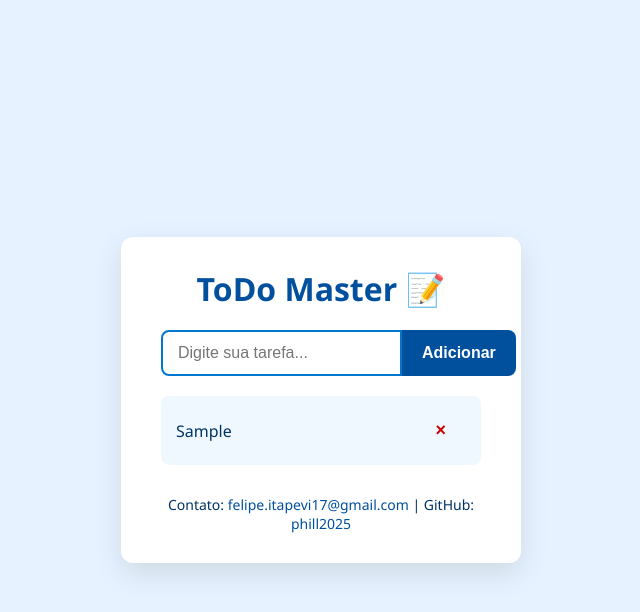
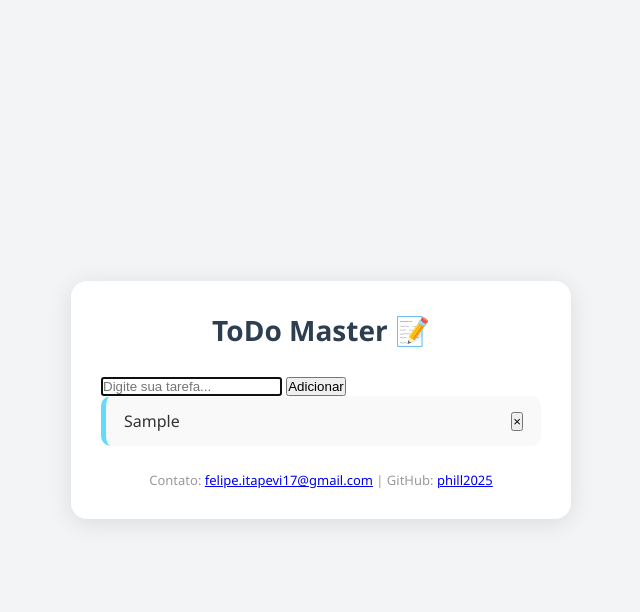
Before and after one commit to phill2025/todo-master, a plain HTML site: page index.html in a window 1280 px wide. Both pictures are taken after typing "Sample" into the empty fields and a click on the button "Adicionar". Shown: the whole page, without its empty margins (319-959 px from the left). Drawn offline with Linux system fonts and the light colour scheme.

```diff
--- a/style.css
+++ b/style.css
@@ -1,4 +1,4 @@
-/* Reset básico */
+/* Reset */
 * {
   margin: 0;
   padding: 0;
@@ -6,103 +6,107 @@
 }
 
 body {
+  background-color: #f3f4f6;
   font-family: 'Segoe UI', Tahoma, Geneva, Verdana, sans-serif;
-  background: #e6f2ff;
   display: flex;
+  align-items: center;
   justify-content: center;
-  align-items: center;
-  min-height: 100vh;
-  padding: 20px;
+  height: 100vh;
+  color: #333;
 }
 
+/* Container */
 .container {
-  background: #fff;
-  padding: 30px 40px;
-  border-radius: 12px;
-  box-shadow: 0 10px 30px rgba(0,0,0,0.1);
-  width: 100%;
-  max-width: 400px;
+  background-color: #ffffff;
+  padding: 30px;
+  border-radius: 16px;
+  box-shadow: 0 4px 25px rgba(0, 0, 0, 0.1);
+  width: 90%;
+  max-width: 500px;
+  transition: all 0.3s ease-in-out;
 }
 
-h1 {
+/* Título */
+.container h1 {
   text-align: center;
-  margin-bottom: 20px;
-  color: #00509e;
-  font-weight: 700;
+  margin-bottom: 25px;
+  font-size: 28px;
+  color: #2c3e50;
 }
 
-.input-group {
+/* Input e botão */
+.input-section {
   display: flex;
   margin-bottom: 20px;
 }
 
-input[type="text"] {
-  flex-grow: 1;
+.input-section input {
+  flex: 1;
   padding: 12px 15px;
-  border: 2px solid #00509e;
+  border: 2px solid #ddd;
   border-radius: 8px 0 0 8px;
   font-size: 16px;
   outline: none;
-  transition: border-color 0.3s ease;
+  transition: border 0.2s;
 }
 
-input[type="text"]:focus {
-  border-color: #0077cc;
+.input-section input:focus {
+  border-color: #61dafb;
 }
 
-button {
+.input-section button {
   padding: 12px 20px;
+  background-color: #61dafb;
   border: none;
-  background-color: #00509e;
-  color: white;
-  font-weight: 600;
-  font-size: 16px;
   border-radius: 0 8px 8px 0;
+  color: #fff;
+  font-weight: bold;
   cursor: pointer;
-  transition: background-color 0.3s ease;
+  transition: background 0.3s ease;
 }
 
-button:hover {
-  background-color: #0077cc;
+.input-section button:hover {
+  background-color: #4ec1e7;
 }
 
-ul#taskList {
-  list-style: none;
+/* Lista */
+ul {
+  list-style-type: none;
+  padding: 0;
 }
 
-ul#taskList li {
-  background: #f0f8ff;
-  padding: 12px 15px;
-  border-radius: 8px;
+ul li {
+  background-color: #f9f9f9;
+  padding: 14px 18px;
   margin-bottom: 12px;
-  font-size: 16px;
+  border-radius: 10px;
   display: flex;
   justify-content: space-between;
   align-items: center;
-  color: #003366;
+  border-left: 5px solid #61dafb;
+  transition: all 0.2s ease-in-out;
 }
 
-ul#taskList li button {
-  background: transparent;
-  border: none;
-  color: #cc0000;
-  font-weight: 700;
-  cursor: pointer;
-  font-size: 18px;
+ul li:hover {
+  background-color: #eef6f9;
+  transform: scale(1.01);
 }
 
-footer {
-  margin-top: 30px;
-  text-align: center;
-  font-size: 14px;
-  color: #003366;
+ul li span {
+  flex: 1;
+  margin-left: 10px;
 }
 
-footer a {
-  color: #00509e;
-  text-decoration: none;
+/* Tarefa feita */
+.done {
+  text-decoration: line-through;
+  color: #aaa;
 }
 
-footer a:hover {
-  text-decoration: underline;
+/* Rodapé opcional */
+footer {
+  margin-top: 25px;
+  text-align: center;
+  font-size: 13px;
+  color: #999;
 }
```
Also changed, not shown: 1 other file.
